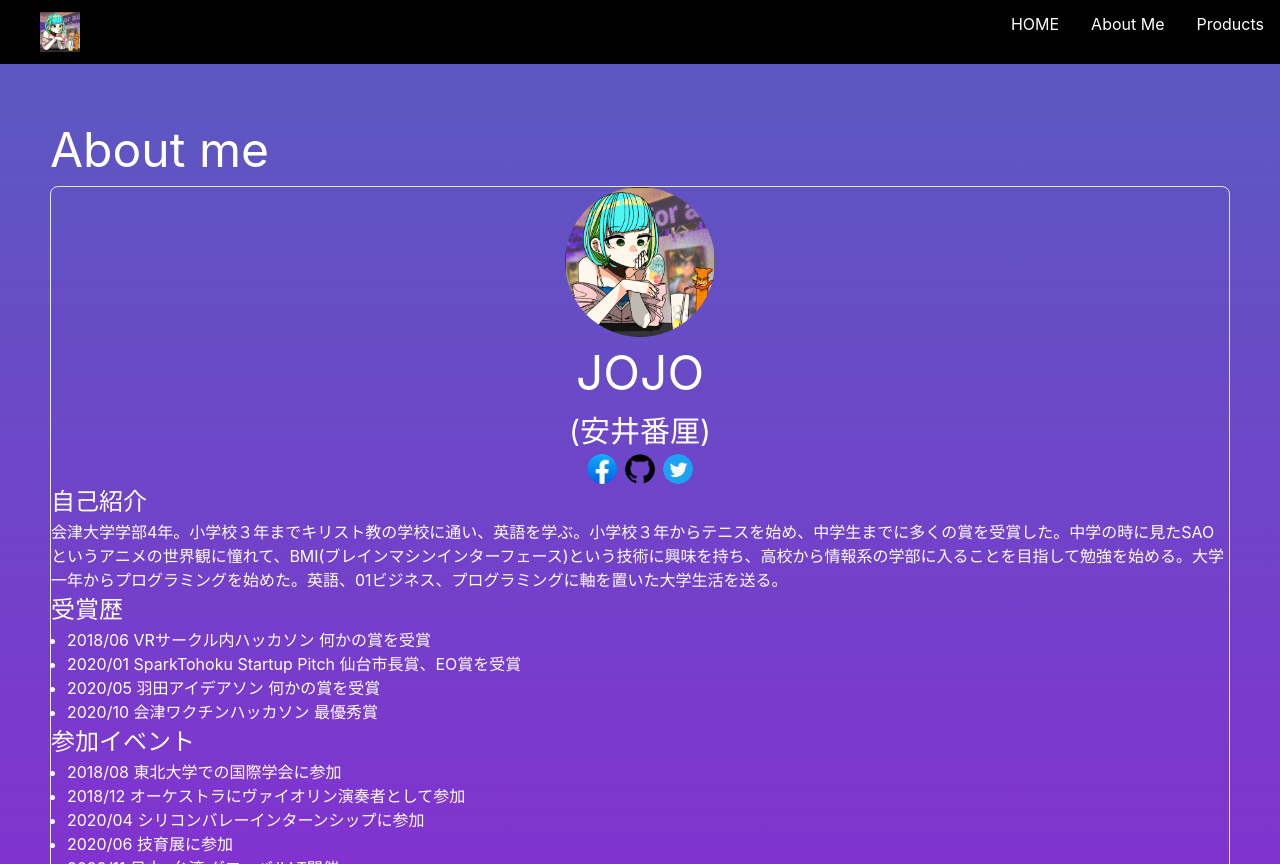
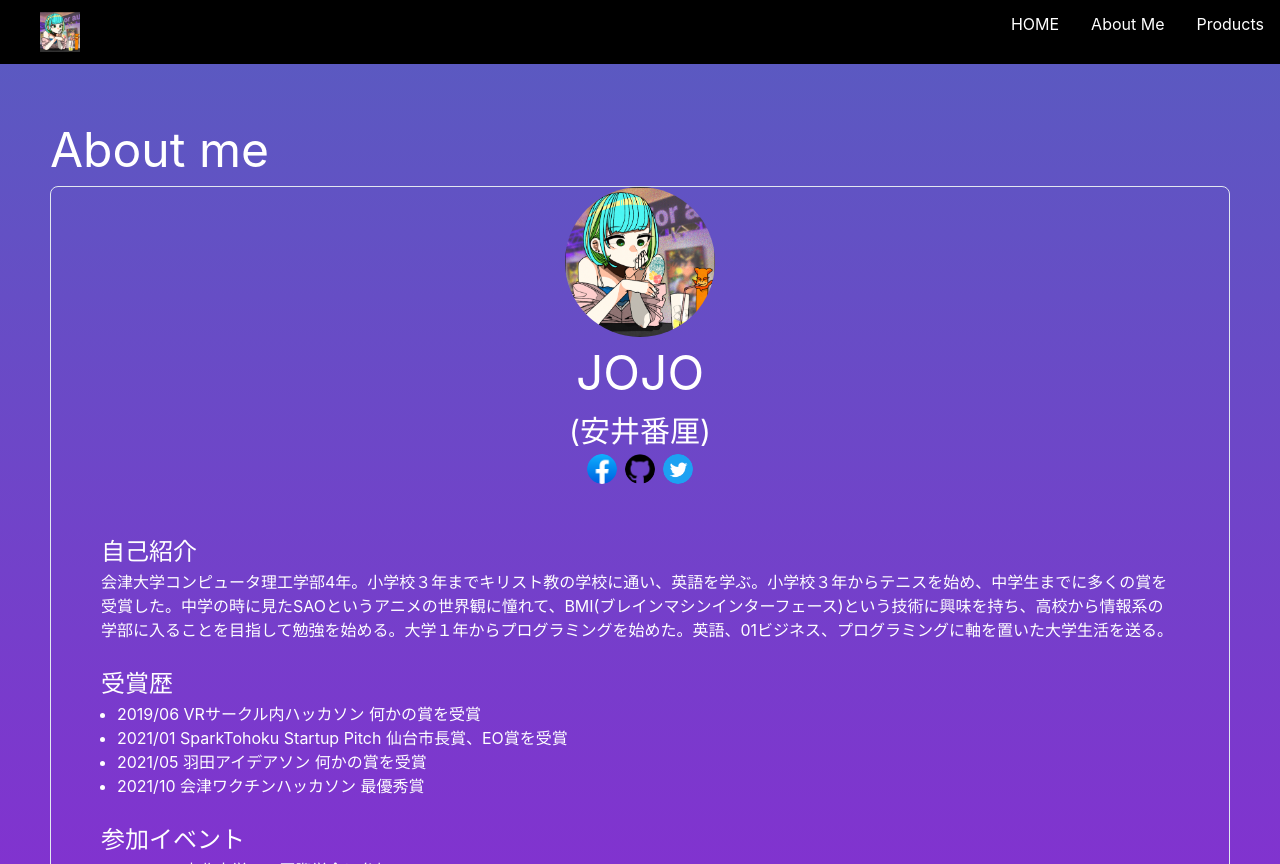
Before and after one commit to jomspk/next-portfolio, a Next.js app: page /about in a window 1280 px wide. Built offline with nearby package versions, Linux system fonts and the light colour scheme.

Commit message:
change: 部分修正

```diff
--- a/pages/about.jsx
+++ b/pages/about.jsx
@@ -27,31 +27,37 @@ export default function AboutMe() {
             </HStack>
           </Center>
         </Box>
-        <Box textAlign="left">
+        <Box textAlign="left" margin="50px 50px">
           <Text fontSize="2xl">自己紹介</Text>
           <Text>
-            会津大学学部4年。小学校３年までキリスト教の学校に通い、英語を学ぶ。小学校３年からテニスを始め、中学生までに多くの賞を受賞した。中学の時に見たSAOというアニメの世界観に憧れて、BMI(ブレインマシンインターフェース)という技術に興味を持ち、高校から情報系の学部に入ることを目指して勉強を始める。大学一年からプログラミングを始めた。英語、01ビジネス、プログラミングに軸を置いた大学生活を送る。
+            会津大学コンピュータ理工学部4年。小学校３年までキリスト教の学校に通い、英語を学ぶ。小学校３年からテニスを始め、中学生までに多くの賞を受賞した。中学の時に見たSAOというアニメの世界観に憧れて、BMI(ブレインマシンインターフェース)という技術に興味を持ち、高校から情報系の学部に入ることを目指して勉強を始める。大学１年からプログラミングを始めた。英語、01ビジネス、プログラミングに軸を置いた大学生活を送る。
           </Text>
+          <br />
           <Text fontSize="2xl">受賞歴</Text>
           <UnorderedList>
-            <ListItem>2018/06 VRサークル内ハッカソン 何かの賞を受賞</ListItem>
-            <ListItem>2020/01 SparkTohoku Startup Pitch 仙台市長賞、EO賞を受賞</ListItem>
-            <ListItem>2020/05 羽田アイデアソン 何かの賞を受賞</ListItem>
-            <ListItem>2020/10 会津ワクチンハッカソン 最優秀賞</ListItem>
+            <ListItem>2019/06 VRサークル内ハッカソン 何かの賞を受賞</ListItem>
+            <ListItem>2021/01 SparkTohoku Startup Pitch 仙台市長賞、EO賞を受賞</ListItem>
+            <ListItem>2021/05 羽田アイデアソン 何かの賞を受賞</ListItem>
+            <ListItem>2021/10 会津ワクチンハッカソン 最優秀賞</ListItem>
           </UnorderedList>
+          <br />
           <Text fontSize="2xl">参加イベント</Text>
           <UnorderedList>
-            <ListItem>2018/08 東北大学での国際学会に参加</ListItem>
-            <ListItem>2018/12 オーケストラにヴァイオリン演奏者として参加</ListItem>
-            <ListItem>2020/04 シリコンバレーインターンシップに参加</ListItem>
-            <ListItem>2020/06 技育展に参加</ListItem>
-            <ListItem>2020/11 日本×台湾 グローバルLT開催</ListItem>
+            <ListItem>2019/08 東北大学での国際学会に参加</ListItem>
+            <ListItem>2019/12 オーケストラにヴァイオリン演奏者として参加</ListItem>
+            <ListItem>2021/04 シリコンバレーインターンシップに参加</ListItem>
+            <ListItem>2021/06 技育展に参加</ListItem>
+            <ListItem>2021/11 日本×台湾 グローバルLT開催</ListItem>
+            <ListItem>2022/07 PolygonTokyoHackerHouse</ListItem>
+            <ListItem>2022/07 IVS</ListItem>
           </UnorderedList>
+          <br />
           <Text fontSize="2xl">保有資格</Text>
           <UnorderedList>
             <ListItem>英検2級(2017年合格)</ListItem>
             <ListItem>TOEIC 810点(2022年)</ListItem>
           </UnorderedList>
+          <br />
           <Text fontSize="2xl">職歴</Text>
           <UnorderedList>
             <ListItem>2021/06〜2022/01 大学修学支援室(生徒の質問対応)</ListItem>
@@ -59,12 +65,21 @@ export default function AboutMe() {
             <ListItem>2022/05〜現在 Hewlett Packard Enterprise 長期インターンシップ (ネットワーク環境構築、ネットワーク機器を使ったプロダクト開発)</ListItem>
             <ListItem>2022/07〜現在 Web3Quizプラットフォームの仕事 (コントラクト開発、フロント開発)</ListItem>
           </UnorderedList>
+          <br />
           <Text fontSize="2xl">大学のプログラム</Text>
           <UnorderedList>
             <ListItem>2019/04〜現在　全英語コースを履修</ListItem>
             <ListItem>ベンチャー育成プログラムを履修</ListItem>
             <ListItem>テクニカルコミュニケータープログラムを履修</ListItem>
           </UnorderedList>
+          <br />
+          <Text fontSize="2xl">好きなTOP3アニメ（強引に決めるなら）</Text>
+          <UnorderedList>
+            <ListItem>CLANNAD</ListItem>
+            <ListItem>進撃の巨人</ListItem>
+            <ListItem>宇宙よりも遠い場所（南極に行きたいな〜〜。。。）</ListItem>
+          </UnorderedList>
+          <br />
           <Text fontSize="2xl" fontWeight="500">
             Skills
           </Text>
@@ -79,12 +94,20 @@ export default function AboutMe() {
             <ListItem>Solidity</ListItem>
             <ListItem>Haskell</ListItem>
           </UnorderedList>
+          <br />
           <Text fontSize="2xl">フレームワーク</Text>
           <UnorderedList>
             <ListItem>Next.js</ListItem>
             <ListItem>Bootstrap</ListItem>
             <ListItem>Spring</ListItem>
           </UnorderedList>
+          <br />
+          <Text fontSize="2xl">使用ブロックチェーン</Text>
+          <UnorderedList>
+            <ListItem>Ethereum</ListItem>
+            <ListItem>Polygon</ListItem>
+            <ListItem>Cardano</ListItem>
+          </UnorderedList>
         </Box>
       </Box>
     </Box>
--- a/pages/index.js
+++ b/pages/index.js
@@ -1,18 +1,19 @@
 import Head from "next/head";
 import Image from "next/image";
 import styles from "../styles/Home.module.scss";
+import { Box } from "@chakra-ui/react";
 
 import Cards from "../components/Cards";
 
 export default function Home() {
   return (
-    <>
+    <Box margin="50px 50px">
       <Head>
         <title>Create Next App</title>
         <meta name="description" content="Generated by create next app" />
         <link rel="icon" href="/favicon.ico" />
       </Head>
       <Cards />
-    </>
+    </Box>
   );
 }
```
Also changed, not shown: components/Molecules/ProductGrid.jsx (+4 -3 lines), pages/product.jsx (+5 -3 lines).
